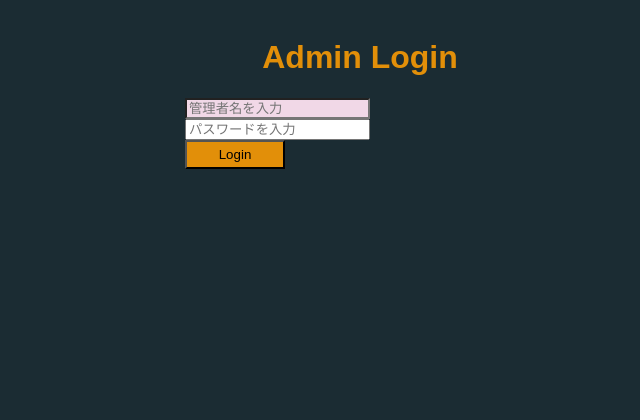
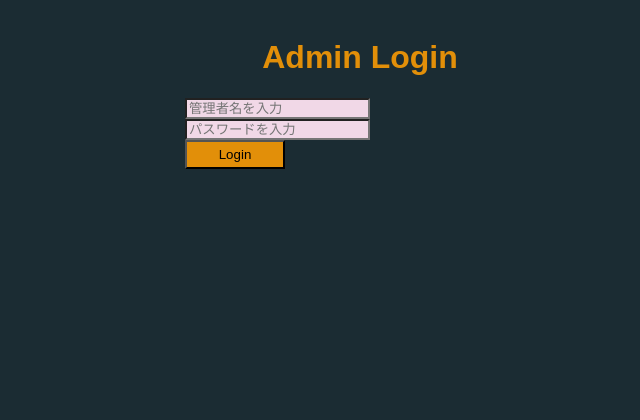
Before and after one commit to O-sh-skech/GraphicLab, a Flask app: page /manager/login in a window 1280 px wide. Shown: the top 420 px of the page, without its empty margins (280-920 px from the left). Run offline with Flask 3, Linux system fonts and the light colour scheme.

Commit message:
微修正

```diff
--- a/static/style.css
+++ b/static/style.css
@@ -1,5 +1,5 @@
 body { background-color: #1b2c33; color: #fff; font-family: sans-serif; }
-    input[type="text"] {
+    input[type="text"], input[type="password"] {
         background-color: #f1d8e7;
     }
     .button-panel button {
```
Also changed, not shown: templates/feedback.html (line endings or trailing spaces).
